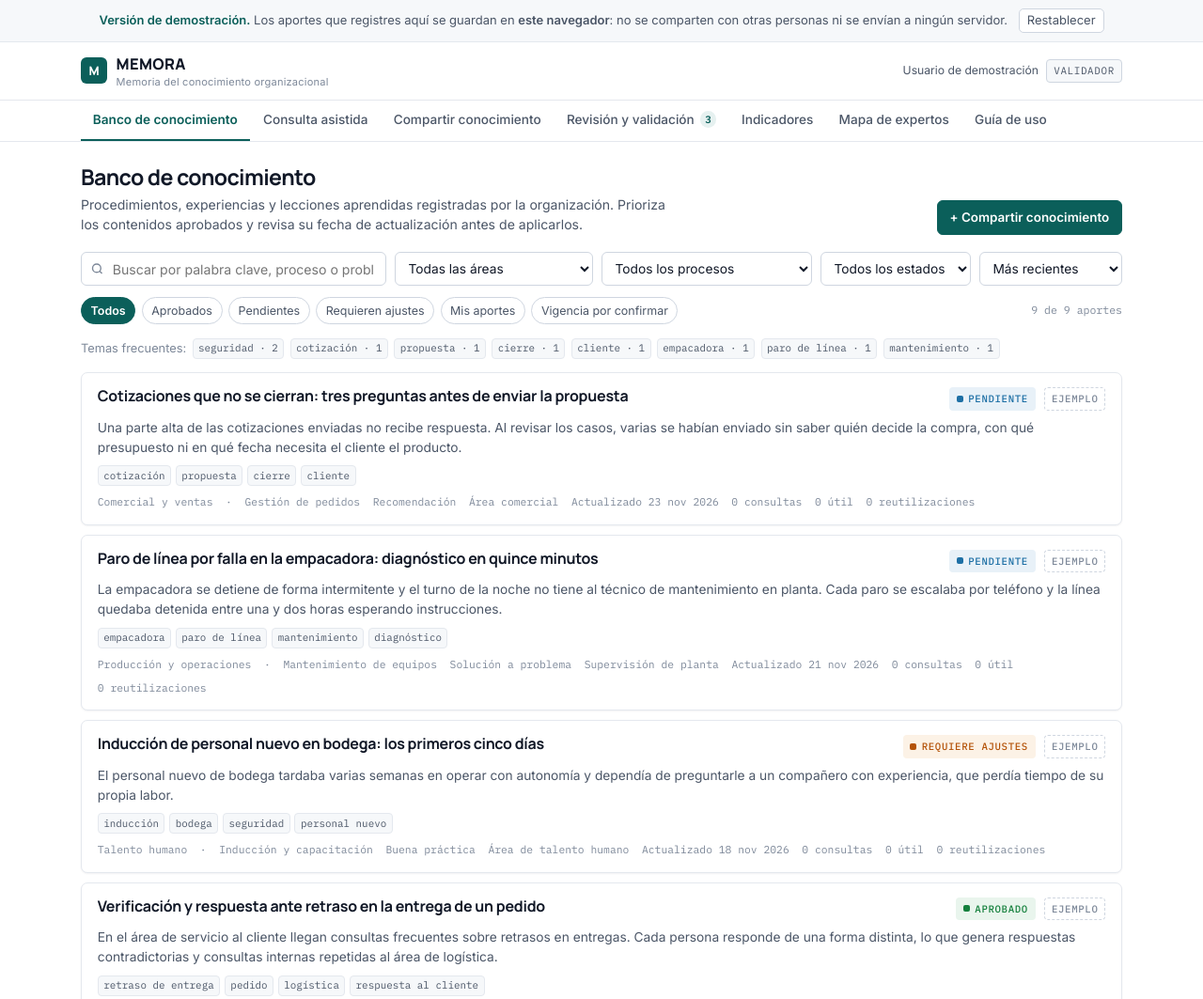
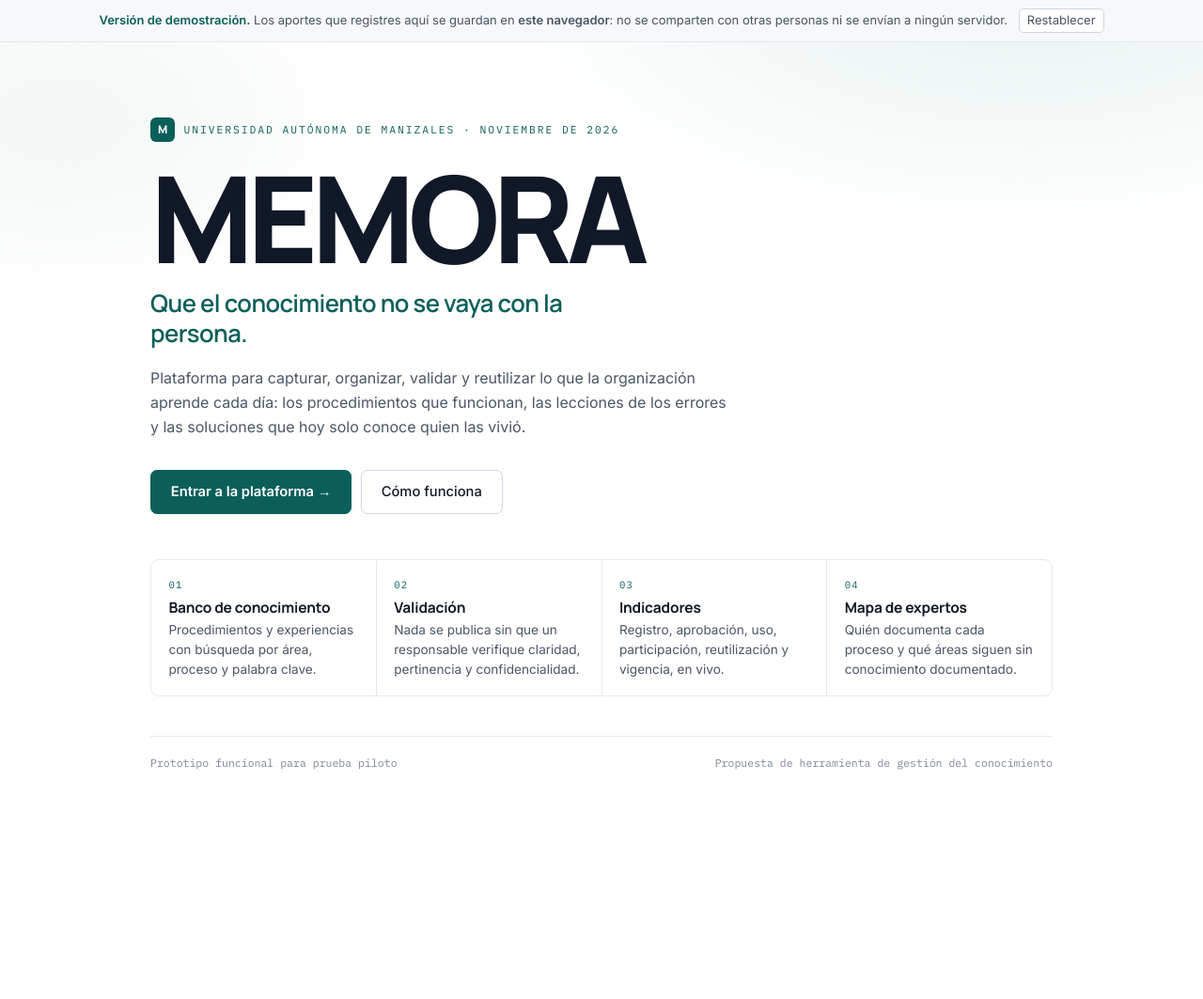
Before and after one commit to innovaai34-bit/memora, a plain HTML site: page index.html in a window 1280 px wide. Shown: the top 1063 px of the page at 94% size. After the commit the page ends 869 px from the top, so only its background shows below. Drawn offline with Linux system fonts and the light colour scheme.

Commit message:
Portada de entrada y barra superior sin nombre de usuario

```diff
--- a/index.html
+++ b/index.html
@@ -531,8 +531,7 @@ function render(){
 }
 function pintarWho(){
   const rol=S.canEdit?"Validador":(S.canWrite===false?"Solo lectura":(S.uid?"Colaborador":"Invitado"));
-  const me=S.uid?nombre(S.uid,""):"";
-  $("who").innerHTML=(me?'<span>'+esc(me)+'</span>':'')+'<span class="rolechip">'+esc(rol)+'</span>';
+  $("who").innerHTML='<span class="rolechip">'+esc(rol)+'</span>';
 }
 function pintarTabs(r){
   const pend=[...S.aportes.keys()].filter(id=>estadoDe(id)==="pendiente").length;
@@ -1218,7 +1217,62 @@ async function validar(id,estado,rapido){
 })();
 </script>
 
+<style>
+#portada{display:none;min-height:82vh;padding-block:clamp(2.5rem,7vw,5rem) 3rem;background:
+  radial-gradient(60rem 30rem at 85% -10%, #e6f1f0 0%, rgba(255,255,255,0) 60%),
+  radial-gradient(40rem 24rem at 5% 10%, #f3f7f6 0%, rgba(255,255,255,0) 55%), #fff}
+body.en-portada #portada{display:block}
+body.en-portada .topbar,body.en-portada .tabs,body.en-portada main,body.en-portada footer{display:none}
+#portada .inner{max-width:1000px;margin:0 auto;padding-left:max(20px,env(safe-area-inset-left,0px));padding-right:max(20px,env(safe-area-inset-right,0px))}
+#portada .eyebrow{font-family:var(--font-m);font-size:.71rem;letter-spacing:.17em;text-transform:uppercase;color:var(--brand);margin:0 0 1.4rem;display:flex;align-items:center;gap:.6rem;flex-wrap:wrap}
+#portada .eyebrow .sello{width:26px;height:26px;border-radius:6px;background:var(--brand);color:#fff;display:grid;place-items:center;font-family:var(--font-h);font-weight:800;font-size:12px;letter-spacing:-.02em;flex:none}
+#portada h1{font-family:var(--font-h);font-size:clamp(3.6rem,14vw,8rem);font-weight:800;letter-spacing:-.055em;line-height:.92;color:var(--ink);margin:0}
+#portada .lede{font-family:var(--font-h);font-size:clamp(1.15rem,3.6vw,1.6rem);font-weight:600;letter-spacing:-.02em;color:var(--brand);margin:1rem 0 0;max-width:30ch;line-height:1.25}
+#portada .sub{font-size:1rem;color:var(--ink-2);max-width:62ch;margin:1.1rem 0 0;line-height:1.65}
+#portada .acciones{display:flex;gap:.6rem;flex-wrap:wrap;margin-top:2rem}
+#portada .acciones .btn{padding:.7rem 1.3rem;font-size:.92rem;border-radius:7px}
+#portada .rasgos{display:grid;gap:1px;background:var(--line);border:1px solid var(--line);border-radius:9px;overflow:hidden;margin-top:3rem;grid-template-columns:repeat(auto-fit,minmax(min(100%,215px),1fr))}
+#portada .rasgos div{background:#fff;padding:1.1rem 1.15rem;min-width:0}
+#portada .rasgos .n{font-family:var(--font-m);font-size:.66rem;letter-spacing:.12em;color:var(--brand);display:block;margin-bottom:.45rem}
+#portada .rasgos h3{font-family:var(--font-h);font-size:.97rem;font-weight:700;letter-spacing:-.01em;margin:0 0 .25rem;color:var(--ink)}
+#portada .rasgos p{font-size:.85rem;color:var(--ink-2);margin:0;line-height:1.55}
+#portada .pie{display:flex;justify-content:space-between;gap:.6rem 1.5rem;flex-wrap:wrap;margin-top:2.6rem;padding-top:1.2rem;border-top:1px solid var(--line);font-family:var(--font-m);font-size:.72rem;color:var(--ink-3)}
+</style>
+<section id="portada">
+  <div class="inner">
+    <p class="eyebrow"><span class="sello" aria-hidden="true">M</span>Universidad Autónoma de Manizales · Noviembre de 2026</p>
+    <h1>MEMORA</h1>
+    <p class="lede">Que el conocimiento no se vaya con la persona.</p>
+    <p class="sub">Plataforma para capturar, organizar, validar y reutilizar lo que la organización aprende cada día: los procedimientos que funcionan, las lecciones de los errores y las soluciones que hoy solo conoce quien las vivió.</p>
+    <div class="acciones">
+      <button class="btn primary" data-entrar="1">Entrar a la plataforma →</button>
+      <button class="btn" data-entrar="guia">Cómo funciona</button>
+    </div>
+    <div class="rasgos">
+      <div><span class="n">01</span><h3>Banco de conocimiento</h3><p>Procedimientos y experiencias con búsqueda por área, proceso y palabra clave.</p></div>
+      <div><span class="n">02</span><h3>Validación</h3><p>Nada se publica sin que un responsable verifique claridad, pertinencia y confidencialidad.</p></div>
+      <div><span class="n">03</span><h3>Indicadores</h3><p>Registro, aprobación, uso, participación, reutilización y vigencia, en vivo.</p></div>
+      <div><span class="n">04</span><h3>Mapa de expertos</h3><p>Quién documenta cada proceso y qué áreas siguen sin conocimiento documentado.</p></div>
+    </div>
+    <div class="pie"><span>Prototipo funcional para prueba piloto</span><span>Propuesta de herramienta de gestión del conocimiento</span></div>
+  </div>
+</section>
+<script>
+(function(){
+  var b=document.body;
+  function sync(){
+    var h=(location.hash||"").replace(/^#/,"");
+    if(!h||h==="portada"){ b.classList.add("en-portada"); window.scrollTo(0,0); }
+    else b.classList.remove("en-portada");
+  }
+  window.addEventListener("hashchange",sync);
+  document.addEventListener("click",function(ev){
+    var t=ev.target.closest("[data-entrar]"); if(!t) return;
+    location.hash = t.dataset.entrar==="guia" ? "guia" : "buscar";
+  });
+  if(document.readyState==="loading") document.addEventListener("DOMContentLoaded",sync); else sync();
+})();
+</script>
+
 </body>
 </html>
-
-<!-- despliegue -->
```
